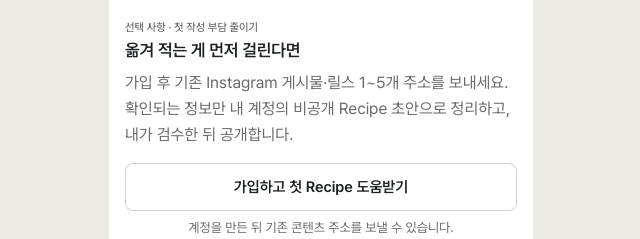
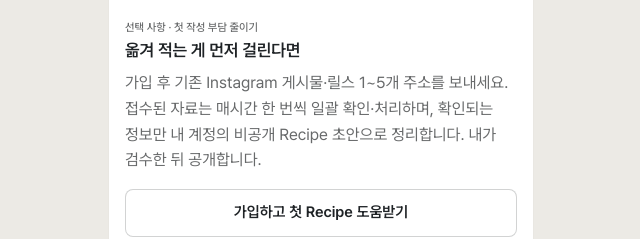
Before and after one commit to saramjh/spoonie, a Next.js app: page /partners/creators in a window 1280 px wide. Shown: the part 1227-1466 px from the top of the page, without its empty margins (319-959 px from the left). Built offline with nearby package versions, Linux system fonts and the light colour scheme; no server answers.

Commit message:
fix(partners): disclose hourly setup processing

```diff
--- a/src/app/partners/partner-landing.tsx
+++ b/src/app/partners/partner-landing.tsx
@@ -37,7 +37,7 @@
     directCta: "가입하고 내 Recipe 올려보기",
     setupTitle: "옮겨 적는 게 먼저 걸린다면",
     setupDescription:
-      "가입 후 기존 Instagram 게시물·릴스 1~5개 주소를 보내세요. 확인되는 정보만 내 계정의 비공개 Recipe 초안으로 정리하고, 내가 검수한 뒤 공개합니다.",
+      "가입 후 기존 Instagram 게시물·릴스 1~5개 주소를 보내세요. 접수된 자료는 매시간 한 번씩 일괄 확인·처리하며, 확인되는 정보만 내 계정의 비공개 Recipe 초안으로 정리합니다. 내가 검수한 뒤 공개합니다.",
     setupCta: "가입하고 첫 Recipe 도움받기",
     sourcePath: "/partners/creators",
     entry: "partner_creator",
@@ -50,7 +50,7 @@
     directCta: "가입하고 활용 Recipe 올려보기",
     setupTitle: "기존 활용 자료부터 옮기고 싶다면",
     setupDescription:
-      "가입 후 자사몰·SNS의 활용 자료 1~5개 주소를 보내세요. 따라 만들 수 있다고 확인되는 정보만 브랜드 계정의 비공개 Recipe 초안으로 정리합니다.",
+      "가입 후 자사몰·SNS의 활용 자료 1~5개 주소를 보내세요. 접수된 자료는 매시간 한 번씩 일괄 확인·처리하며, 따라 만들 수 있다고 확인되는 정보만 브랜드 계정의 비공개 Recipe 초안으로 정리합니다.",
     setupCta: "가입하고 첫 Recipe 도움받기",
     sourcePath: "/partners/brands",
     entry: "partner_brand",
```
